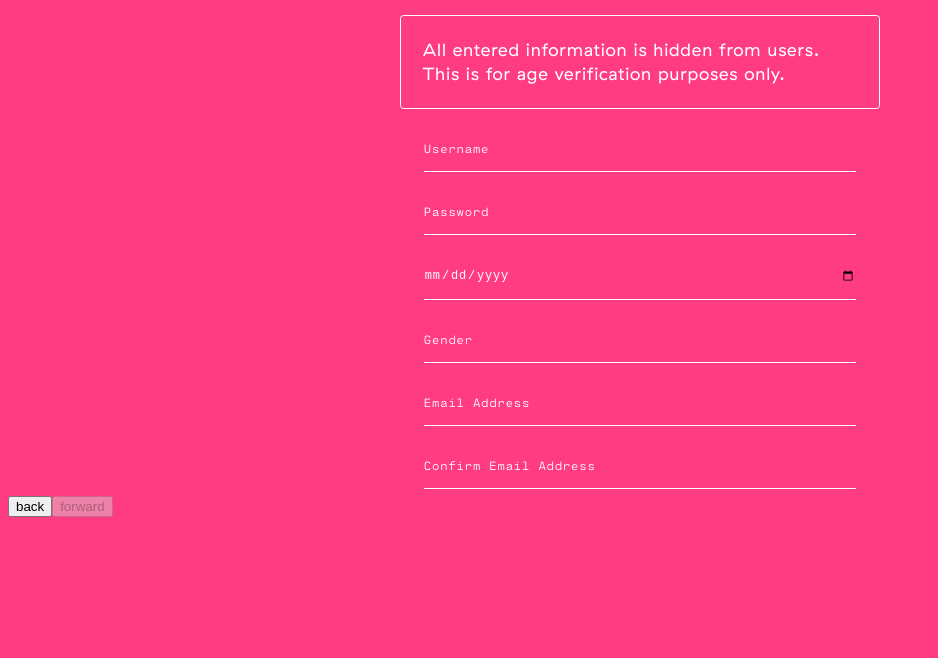
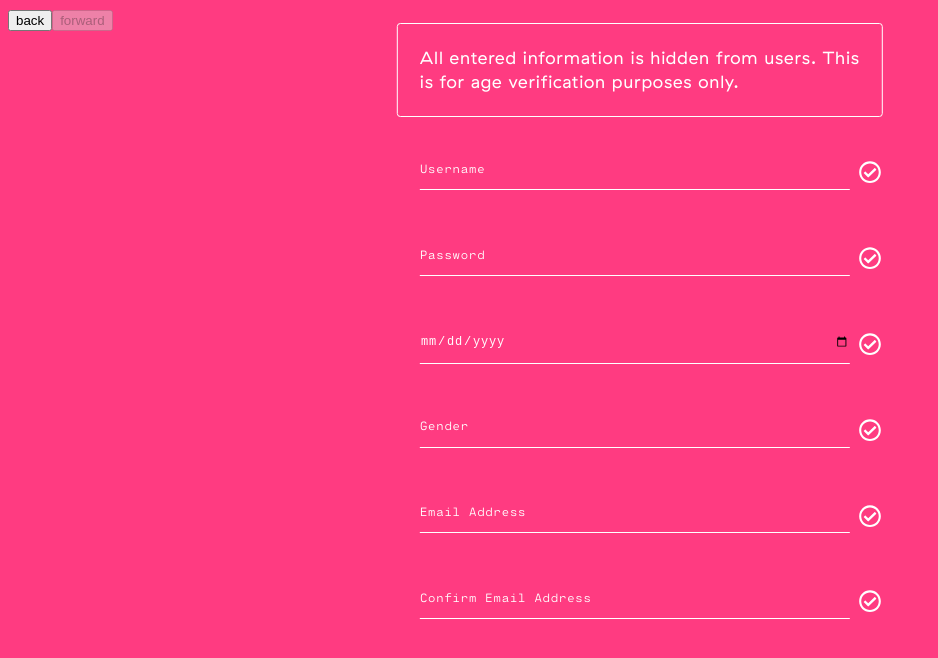
Before and after one commit to heatherpark/performer-signup, a React (Create React App) app: page / in a window 1280 px wide. Shown: the top 658 px of the page, without its empty margins (0-938 px from the left). Built offline with nearby package versions, Linux system fonts and the light colour scheme.

Commit message:
Style verification icon placement

```diff
--- a/public/index.html
+++ b/public/index.html
@@ -10,6 +10,7 @@
     -->
     <link rel="manifest" href="%PUBLIC_URL%/manifest.json">
     <link rel="shortcut icon" href="%PUBLIC_URL%/favicon.ico">
+    <script defer src="https://use.fontawesome.com/releases/v5.0.10/js/all.js" integrity="sha384-slN8GvtUJGnv6ca26v8EzVaR9DC58QEwsIk9q1QXdCU8Yu8ck/tL/5szYlBbqmS+" crossorigin="anonymous"></script>
     <!--
       Notice the use of %PUBLIC_URL% in the tags above.
       It will be replaced with the URL of the `public` folder during the build.
--- a/src/AgeVerification.css
+++ b/src/AgeVerification.css
@@ -1,6 +1,8 @@
 .age-verification {
   width: 38%;
-  margin: 0 auto;
+  position: absolute;
+  left: 50%;
+  transform: translate(-50%, 0);
 }
 
 .message {
@@ -10,15 +12,24 @@
   padding: 1.3em 1.25em;
 }
 
+.form-field {
+  display: grid;
+  grid-template-columns: 95% 5%;
+}
+
+.input-error-container {
+  padding-left: 5%;
+}
+
 .form-field input,
 .form-field input:focus {
   border: none;
   border-bottom: #FFF solid 1.5px;;
   background: none;
   outline: 0;
-  width: 90%;
+  width: 98%;
   display: block;
-  margin: 4% auto 0;
+  margin-top: 4%;
   font-size: var(--primary-font-global-size);
   color: var(--font-color);
   padding: 3% 0;
@@ -34,8 +45,7 @@
 .error-text {
   font-family: var(--secondary-font);
   font-size: 0.65rem;
-  width: 83%;
-  margin: 1% auto;
+  padding-left: 4%;
   letter-spacing: var(--secondary-font-letter-spacing);
 }
 
@@ -49,3 +59,11 @@
   transition: opacity 0.5s 0.5s ease;
   opacity: 0;
 }
+
+.validation-icon-container {
+  padding: 30px 0;
+}
+
+.fa-check-circle {
+  font-size: 1.4rem;
+}
--- a/src/AgeVerification.js
+++ b/src/AgeVerification.js
@@ -13,12 +13,17 @@ class AgeVerification extends Component {
 
     return (
       <div className={className}>
+        <div className="input-error-container">
           <input
             type={field.type}
             placeholder={field.placeholder}
             {...field.input} />
           <div className="error-text">
             {touched ? error : ''}
+          </div>
+        </div>
+        <div className="validation-icon-container">
+          <i class="far fa-check-circle"></i>
         </div>
       </div>
     );
```
Lines whose indentation alone changed are shown as unchanged.
